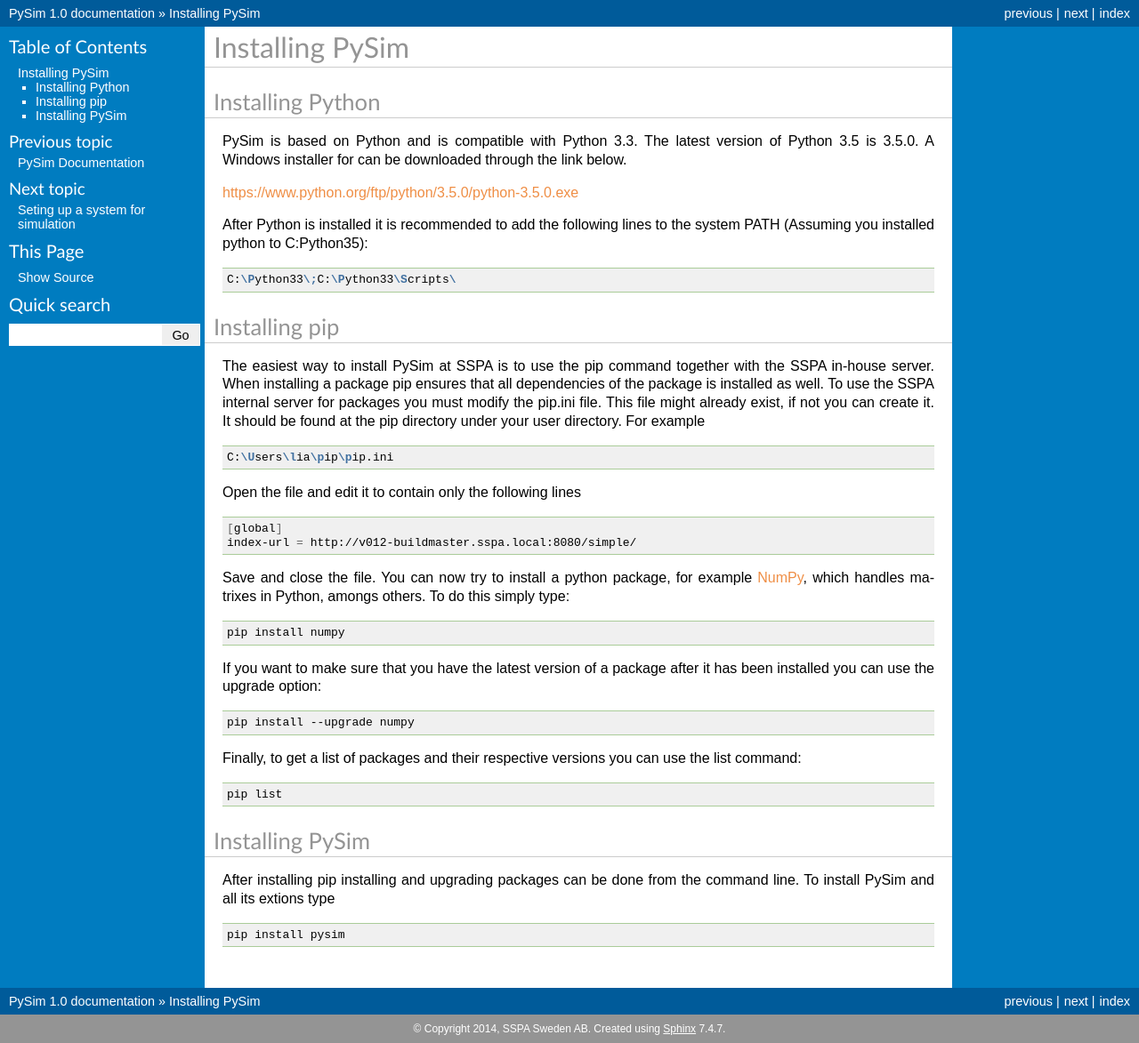
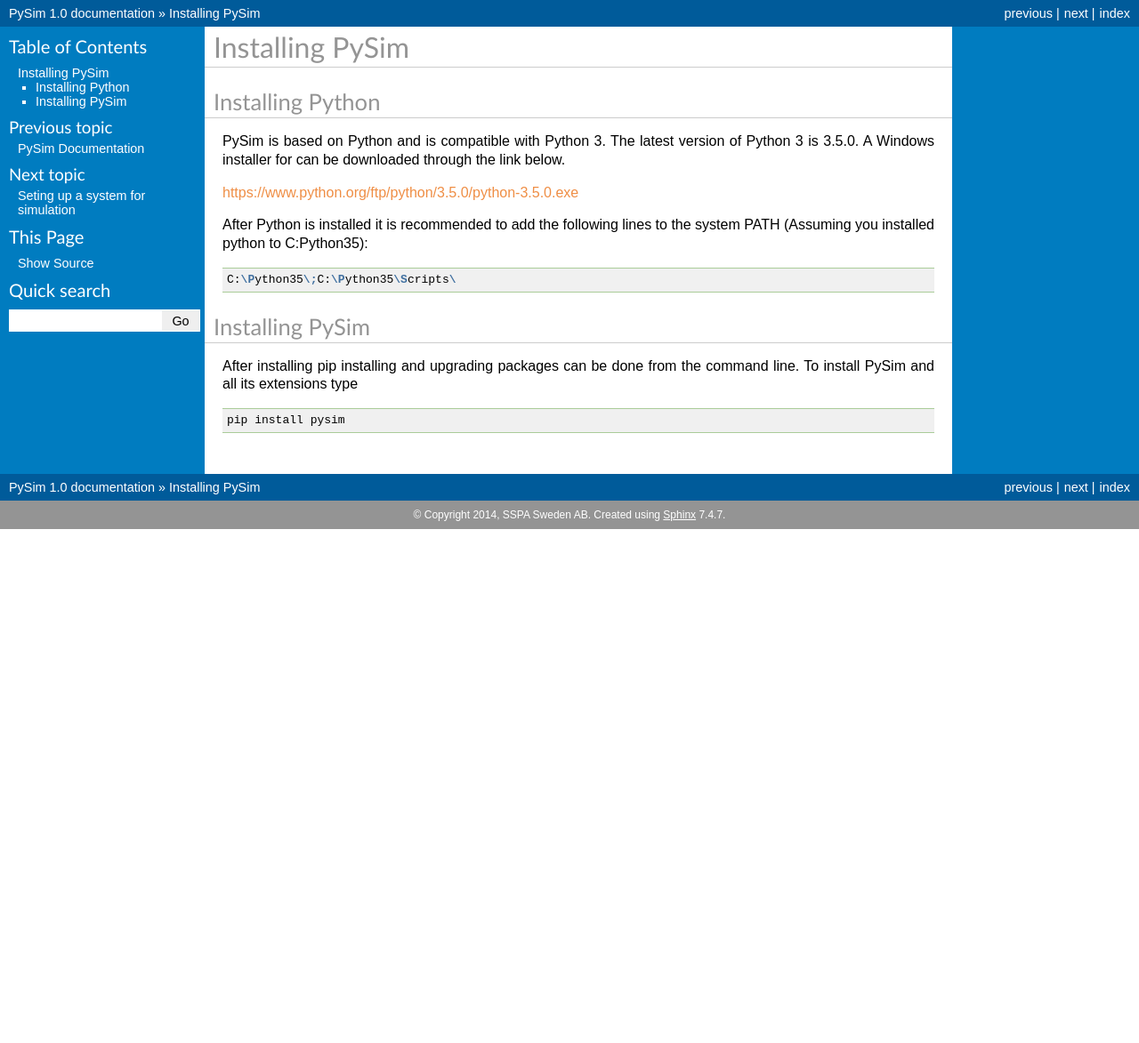
Before and after one commit to aldebjer/pysim, a Sphinx documentation site: the page built from doc/installing_pysim.rst, in a window 1280 px wide. Shown: the whole page at 89% size. Built offline with Sphinx 7.4.7, drawn with Linux system fonts in a browser that asks for light colours; formulas are drawn with MathJax 3; after the commit the page ends 900 px from its top, so only the background shows below that.

Commit message:
updating documentation

```diff
--- a/doc/installing_pysim.rst
+++ b/doc/installing_pysim.rst
@@ -3,8 +3,8 @@ Installing PySim
 
 Installing Python
 -----------------
-PySim is based on Python and is compatible with Python 3.3. The latest
-version of Python 3.5 is 3.5.0. A Windows installer for can be
+PySim is based on Python and is compatible with Python 3. The latest
+version of Python 3 is 3.5.0. A Windows installer for can be
 downloaded through the link below.
 
 https://www.python.org/ftp/python/3.5.0/python-3.5.0.exe
@@ -14,57 +14,13 @@ to the system PATH (Assuming you installed python to C:\Python35):
 
 .. code-block:: bash
 
-    C:\Python33\;C:\Python33\Scripts\
-
-Installing pip
---------------
-
-The easiest way to install PySim at SSPA is to use the pip command
-together with the SSPA in-house server. When installing
-a package pip ensures that all dependencies of the package is installed
-as well. To use the SSPA internal server for packages you must modify the
-pip.ini file. This file might already exist, if not you can create it.
-It should be found at the pip directory under your user directory.
-For example
-
-.. code-block:: bash
-
-    C:\Users\lia\pip\pip.ini
-
-Open the file and edit it to contain only the following lines
-
-.. code-block:: bash
-
-    [global]
-    index-url = http://v012-buildmaster.sspa.local:8080/simple/
-
-Save and close the file. You can now try to install a python package,
-for example `NumPy <http://www.numpy.org/>`_, which handles matrixes
-in Python, amongs others. To do this simply type:
-
-.. code-block:: bash
-
-    pip install numpy
-
-If you want to make sure that you have the latest version of a package
-after it has been installed you can use the upgrade option:
-
-.. code-block:: bash
-
-    pip install --upgrade numpy
-
-Finally, to get a list of packages and their respective versions you
-can use the list command:
-
-.. code-block:: bash
-
-    pip list
+    C:\Python35\;C:\Python35\Scripts\
 
 
 Installing PySim
 ----------------
 After installing pip installing and upgrading packages can be done from the
-command line. To install PySim and all its extions type
+command line. To install PySim and all its extensions type
 
 .. code-block:: bash
 
```
Also changed, not shown: doc/building_on_windows.rst (+4 -10 lines).
